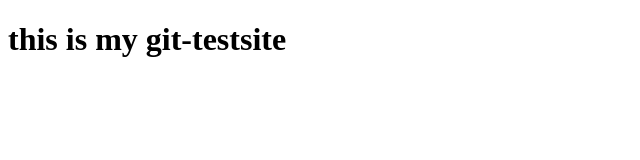
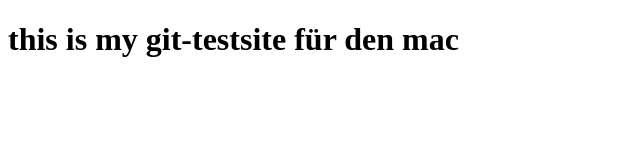
Before and after one commit to BolzS/website, a plain HTML site: page index.html in a window 1280 px wide. Shown: the whole page, without its empty margins (0-640 px from the left). Drawn offline with Linux system fonts and the light colour scheme.

Commit message:
second commit

```diff
--- a/index.html
+++ b/index.html
@@ -5,7 +5,7 @@
     <meta name="viewport" content="width=device-width, initial-scale=1.0">
     <title>Document</title>
 
-    <h1>this is my git-testsite</h1>
+    <h1>this is my git-testsite für den mac</h1>
 </head>
 <body>
 
```
